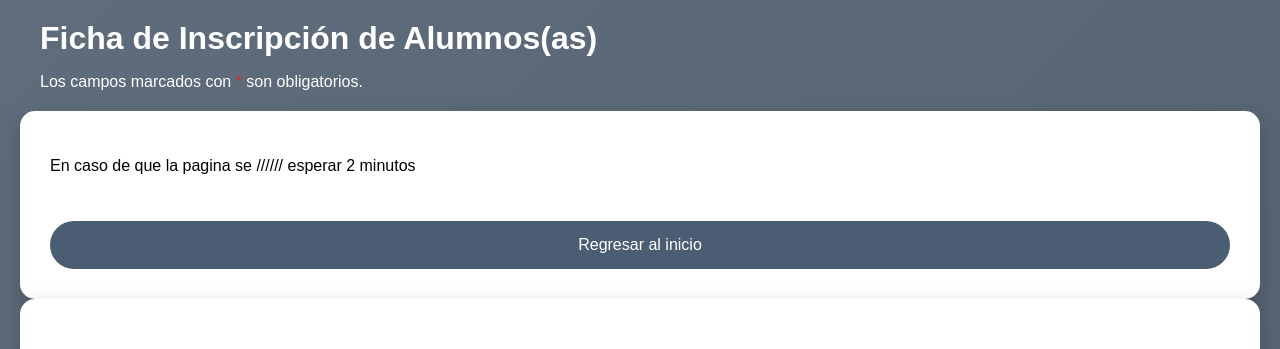
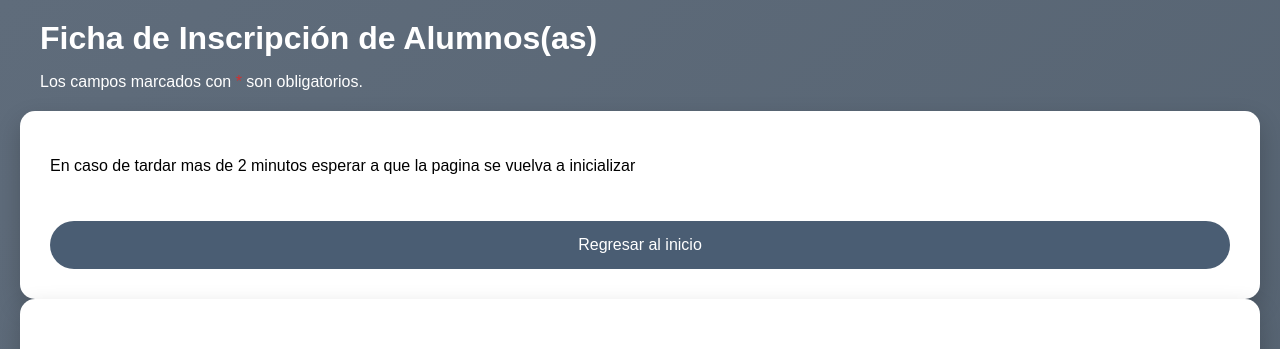
Before and after one commit to Carlos-Franco545/rrl, a Flask app: page /ficha in a window 1280 px wide. Shown: the top 349 px of the page. Run offline with Flask 3, Linux system fonts and the light colour scheme.

Commit message:
Update ficha.html

```diff
--- a/templates/ficha.html
+++ b/templates/ficha.html
@@ -171,7 +171,7 @@ small{
 <p class="note">Los campos marcados con <span class="required">*</span> son obligatorios.</p>
 
 <div class="container">
-    <p>En caso de que la pagina se ////// esperar 2 minutos</p>
+    <p>En caso de tardar mas de 2 minutos esperar a que la pagina se vuelva a inicializar</p>
     <a href="/volver"><button>Regresar al inicio</button></a>
 </div>
 
```
